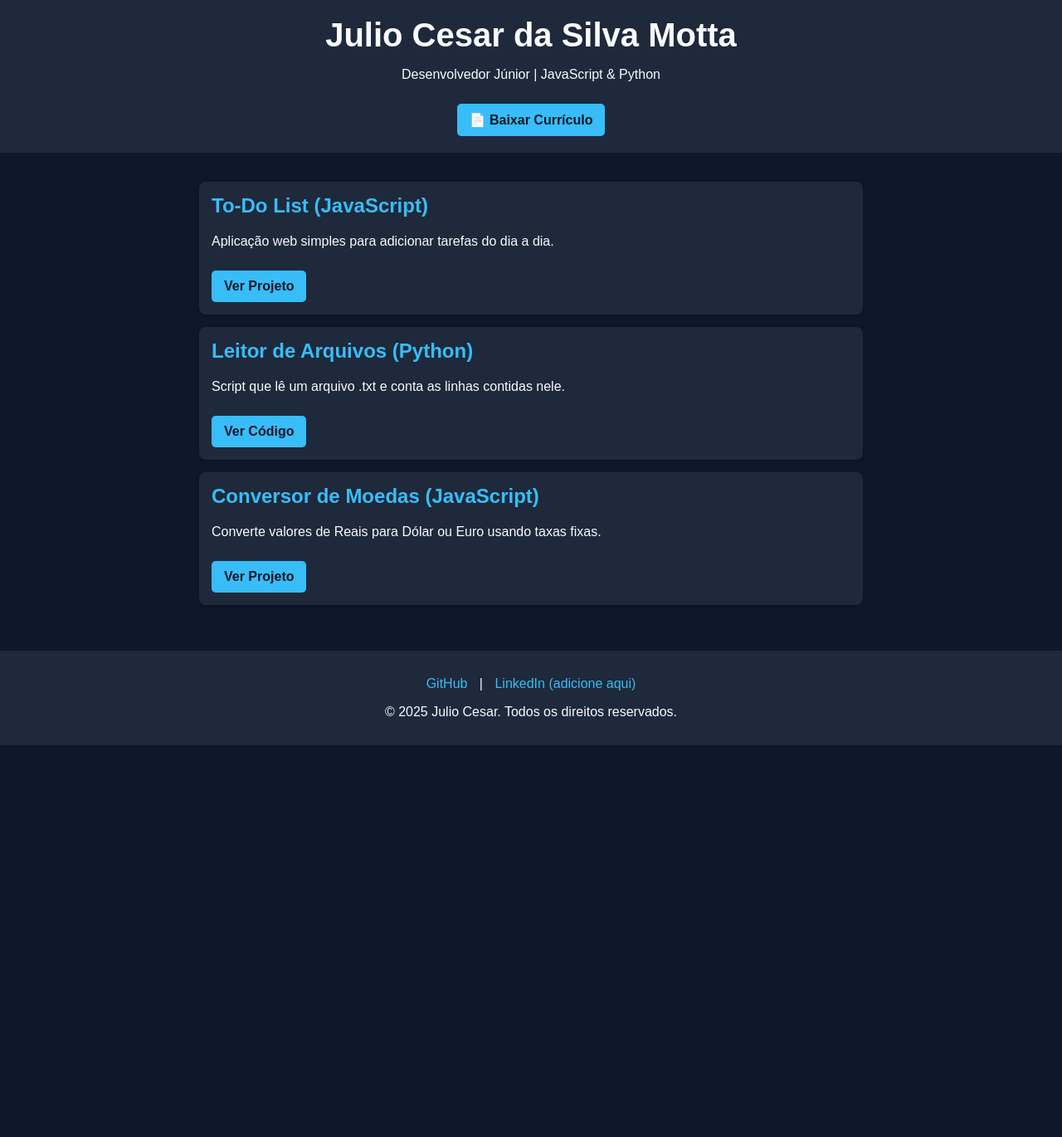
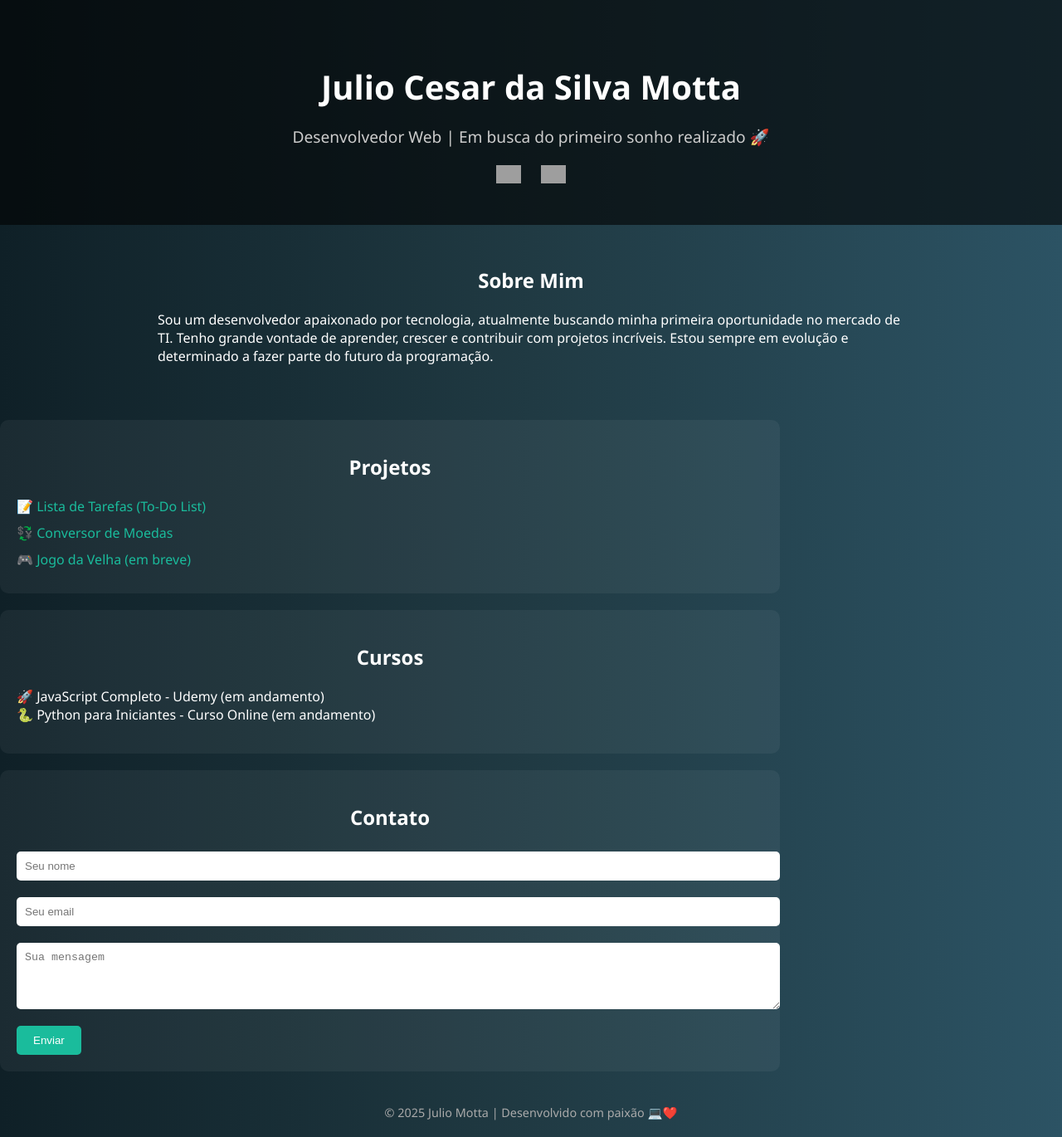
Before and after one commit to julio-motta/portfolio, a plain HTML site: page index.html in a window 1280 px wide. Shown: the whole page at 83% size. Before the commit the page ends 898 px from the top, so only its background shows below. Drawn offline with Linux system fonts and the light colour scheme; grey boxes are pictures that could not be loaded.

Commit message:
Add files via upload

```diff
--- a/index.html
+++ b/index.html
@@ -1,95 +1,130 @@
 
 <!DOCTYPE html>
-<html lang="pt-br">
+<html lang="pt-BR">
 <head>
   <meta charset="UTF-8" />
   <meta name="viewport" content="width=device-width, initial-scale=1.0" />
-  <title>Portfólio - Julio Cesar</title>
+  <title>Julio Motta | Desenvolvedor Web</title>
   <style>
     body {
-      font-family: Arial, sans-serif;
-      background: #0f172a;
-      color: #f8fafc;
       margin: 0;
-      padding: 0;
+      font-family: 'Segoe UI', sans-serif;
+      background: linear-gradient(to right, #0f2027, #203a43, #2c5364);
+      color: white;
     }
     header {
-      background: #1e293b;
-      padding: 20px;
       text-align: center;
+      padding: 50px 20px;
+      background: rgba(0, 0, 0, 0.6);
     }
-    h1 {
-      margin: 0;
-      font-size: 2.5rem;
+    header h1 {
+      font-size: 2.5em;
+      margin-bottom: 10px;
     }
-    .container {
-      padding: 20px;
-      max-width: 800px;
+    header p {
+      font-size: 1.2em;
+      color: #ccc;
+    }
+    section {
+      padding: 30px 20px;
+      max-width: 900px;
       margin: auto;
     }
-    .projeto {
-      background: #1e293b;
-      margin: 15px 0;
-      padding: 15px;
-      border-radius: 8px;
-      box-shadow: 0 2px 5px rgba(0,0,0,0.2);
+    .projects, .courses, .contact {
+      background: rgba(255, 255, 255, 0.05);
+      margin: 20px 0;
+      padding: 20px;
+      border-radius: 10px;
     }
     h2 {
-      margin-top: 0;
-      color: #38bdf8;
+      text-align: center;
+      margin-bottom: 20px;
     }
-    .btn {
-      display: inline-block;
-      padding: 10px 15px;
-      margin-top: 10px;
-      background: #38bdf8;
-      color: #0f172a;
+    a {
+      color: #1abc9c;
       text-decoration: none;
-      border-radius: 5px;
-      font-weight: bold;
+    }
+    .project-list a {
+      display: block;
+      margin: 10px 0;
+    }
+    .social-icons img {
+      width: 30px;
+      margin: 0 10px;
+      vertical-align: middle;
     }
     footer {
       text-align: center;
-      padding: 15px;
-      background: #1e293b;
-      margin-top: 20px;
+      padding: 20px;
+      font-size: 0.9em;
+      color: #aaa;
     }
-    .social a {
-      color: #38bdf8;
-      margin: 0 10px;
-      text-decoration: none;
+    input, textarea {
+      width: 100%;
+      margin: 5px 0 15px;
+      padding: 10px;
+      border-radius: 5px;
+      border: none;
+    }
+    .btn {
+      background-color: #1abc9c;
+      color: white;
+      border: none;
+      cursor: pointer;
+      padding: 10px 20px;
+      border-radius: 5px;
+    }
+    .btn:hover {
+      background-color: #16a085;
+    }
+    @media (max-width: 600px) {
+      header h1 { font-size: 1.8em; }
+      .social-icons img { width: 24px; }
     }
   </style>
 </head>
 <body>
   <header>
     <h1>Julio Cesar da Silva Motta</h1>
-    <p>Desenvolvedor Júnior | JavaScript & Python</p>
-    <a class="btn" href="curriculo_julio_motta_v2.pdf" download>📄 Baixar Currículo</a>
+    <p>Desenvolvedor Web | Em busca do primeiro sonho realizado 🚀</p>
+    <div class="social-icons">
+      <a href="https://github.com/julio-motta" target="_blank"><img src="https://cdn-icons-png.flaticon.com/512/25/25231.png" /></a>
+      <a href="mailto:juliomotta1721@gmail.com"><img src="https://cdn-icons-png.flaticon.com/512/732/732200.png" /></a>
+    </div>
   </header>
-  <div class="container">
-    <div class="projeto">
-      <h2>To-Do List (JavaScript)</h2>
-      <p>Aplicação web simples para adicionar tarefas do dia a dia.</p>
-      <a class="btn" href="todo.html" target="_blank">Ver Projeto</a>
+
+  <section class="about">
+    <h2>Sobre Mim</h2>
+    <p>Sou um desenvolvedor apaixonado por tecnologia, atualmente buscando minha primeira oportunidade no mercado de TI. Tenho grande vontade de aprender, crescer e contribuir com projetos incríveis. Estou sempre em evolução e determinado a fazer parte do futuro da programação.</p>
+  </section>
+
+  <section class="projects">
+    <h2>Projetos</h2>
+    <div class="project-list">
+      <a href="https://julio-motta.github.io/to-do-list" target="_blank">📝 Lista de Tarefas (To-Do List)</a>
+      <a href="https://julio-motta.github.io/conversor-moedas" target="_blank">💱 Conversor de Moedas</a>
+      <a href="#" target="_blank">🎮 Jogo da Velha (em breve)</a>
     </div>
-    <div class="projeto">
-      <h2>Leitor de Arquivos (Python)</h2>
-      <p>Script que lê um arquivo .txt e conta as linhas contidas nele.</p>
-      <a class="btn" href="leitor_arquivos.py" target="_blank">Ver Código</a>
-    </div>
-    <div class="projeto">
-      <h2>Conversor de Moedas (JavaScript)</h2>
-      <p>Converte valores de Reais para Dólar ou Euro usando taxas fixas.</p>
-      <a class="btn" href="conversor.html" target="_blank">Ver Projeto</a>
-    </div>
-  </div>
+  </section>
+
+  <section class="courses">
+    <h2>Cursos</h2>
+    <p>🚀 JavaScript Completo - Udemy (em andamento)<br>
+       🐍 Python para Iniciantes - Curso Online (em andamento)</p>
+  </section>
+
+  <section class="contact">
+    <h2>Contato</h2>
+    <form>
+      <input type="text" placeholder="Seu nome" required>
+      <input type="email" placeholder="Seu email" required>
+      <textarea placeholder="Sua mensagem" rows="4" required></textarea>
+      <button type="submit" class="btn">Enviar</button>
+    </form>
+  </section>
+
   <footer>
-    <p class="social">
-      <a href="https://github.com/julio-motta" target="_blank">GitHub</a> |
-      <a href="#" target="_blank">LinkedIn (adicione aqui)</a>
-    </p>
-    <p>© 2025 Julio Cesar. Todos os direitos reservados.</p>
+    &copy; 2025 Julio Motta | Desenvolvido com paixão 💻❤️
   </footer>
 </body>
 </html>
```
